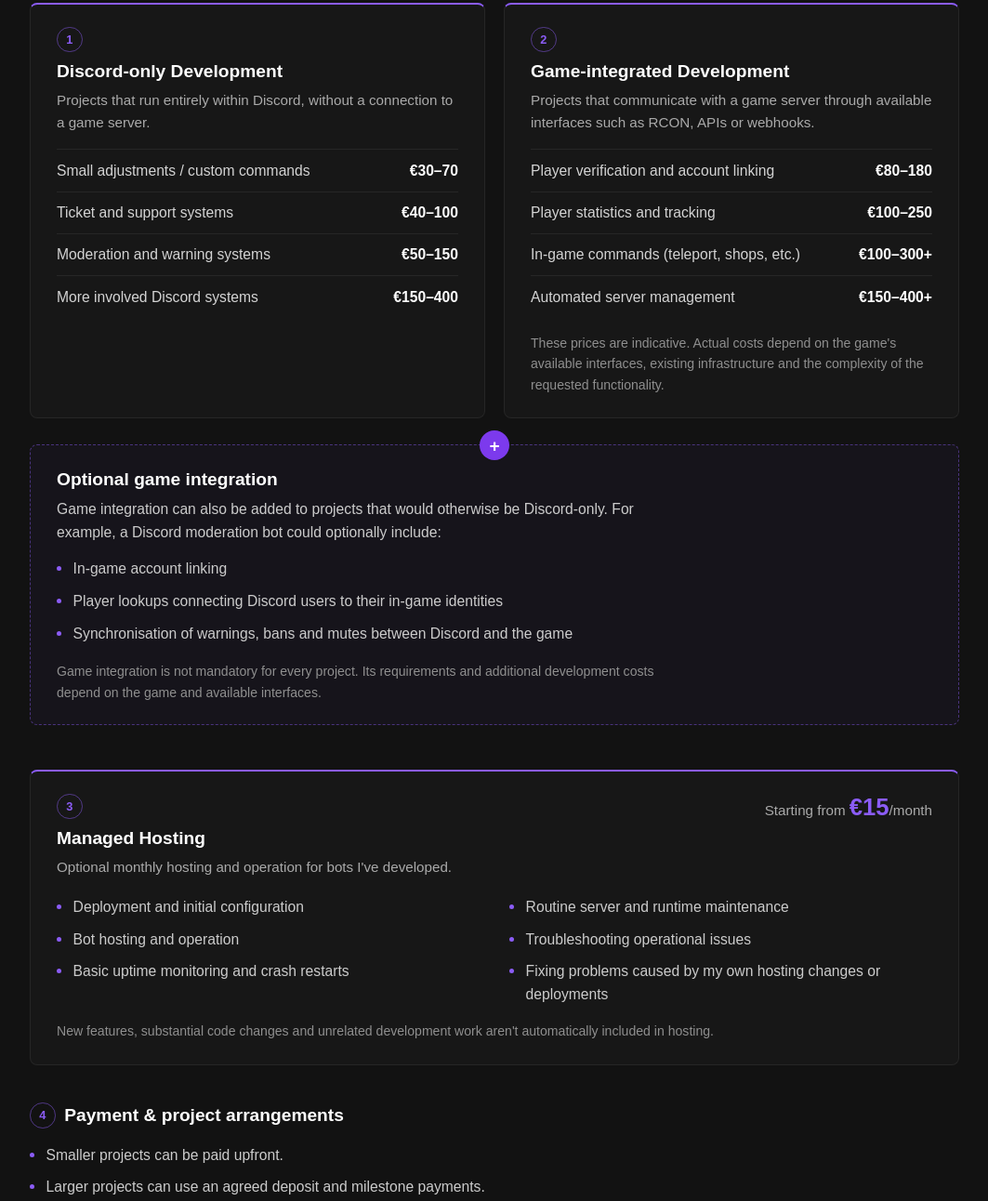
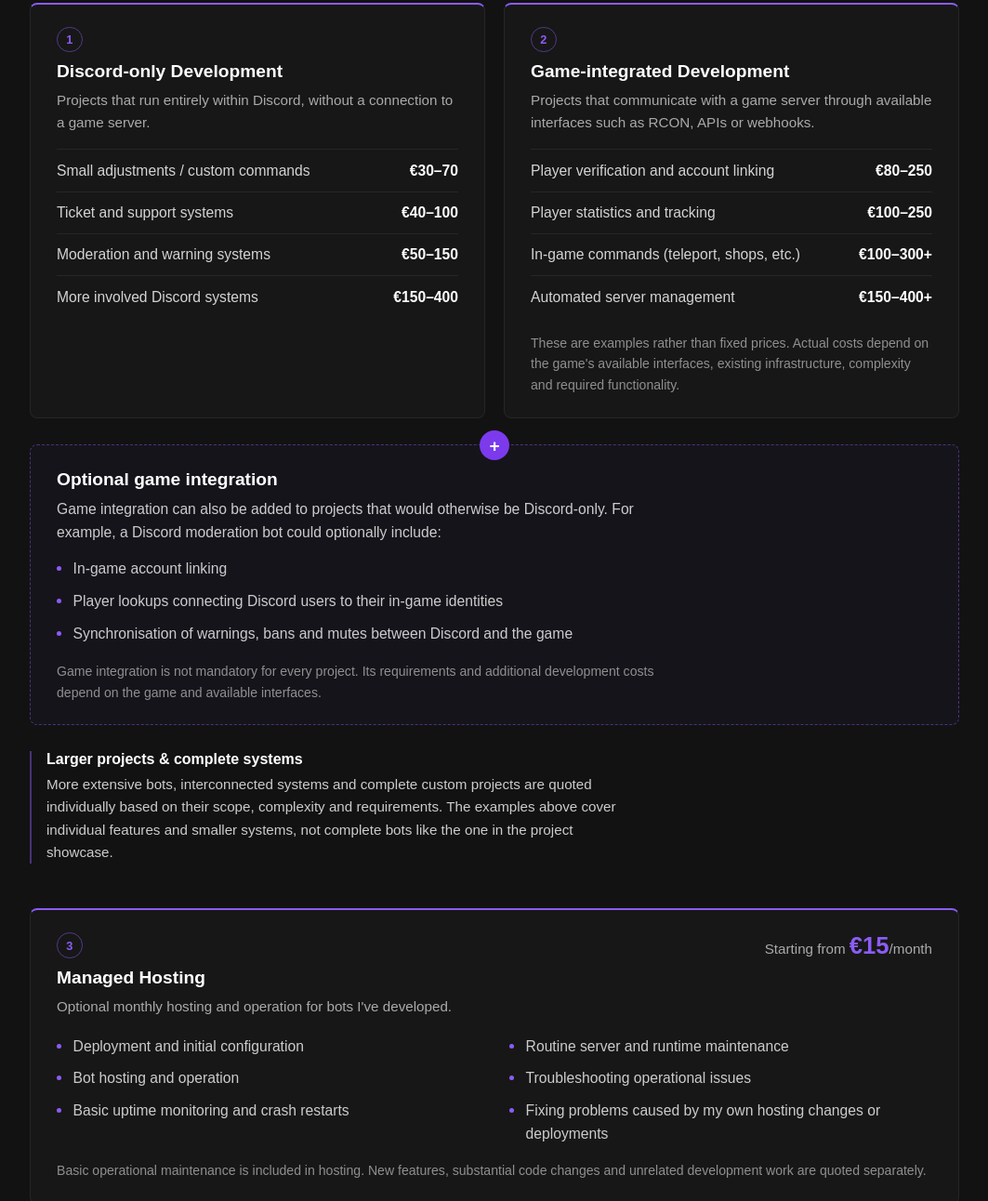
Before and after one commit to AbyssalGloop/abyss-development-website, a plain HTML site: page index.html in a window 1280 px wide. Shown: the part 3376-4668 px from the top of the page at 93% size, without its empty margins (108-1171 px from the left). Drawn offline with Linux system fonts and the light colour scheme.

Commit message:
Update pricing details and add section for larger projects in services

```diff
--- a/index.html
+++ b/index.html
@@ -319,12 +319,12 @@
           <h3>Game-integrated Development</h3>
           <p class="price-card-desc">Projects that communicate with a game server through available interfaces such as RCON, APIs or webhooks.</p>
           <ul class="price-list">
-            <li><span>Player verification and account linking</span> <span class="price">€80–180</span></li>
+            <li><span>Player verification and account linking</span> <span class="price">€80–250</span></li>
             <li><span>Player statistics and tracking</span> <span class="price">€100–250</span></li>
             <li><span>In-game commands (teleport, shops, etc.)</span> <span class="price">€100–300+</span></li>
             <li><span>Automated server management</span> <span class="price">€150–400+</span></li>
           </ul>
-          <p class="price-note">These prices are indicative. Actual costs depend on the game's available interfaces, existing infrastructure and the complexity of the requested functionality.</p>
+          <p class="price-note">These are examples rather than fixed prices. Actual costs depend on the game's available interfaces, existing infrastructure, complexity and required functionality.</p>
         </article>
       </div>
 
@@ -338,6 +338,11 @@
           <li>Synchronisation of warnings, bans and mutes between Discord and the game</li>
         </ul>
         <p class="price-note">Game integration is not mandatory for every project. Its requirements and additional development costs depend on the game and available interfaces.</p>
+      </div>
+
+      <div class="pricing-larger">
+        <h3>Larger projects &amp; complete systems</h3>
+        <p>More extensive bots, interconnected systems and complete custom projects are quoted individually based on their scope, complexity and requirements. The examples above cover individual features and smaller systems, not complete bots like the one in the project showcase.</p>
       </div>
     </div>
 
@@ -358,7 +363,7 @@
         <li>Troubleshooting operational issues</li>
         <li>Fixing problems caused by my own hosting changes or deployments</li>
       </ul>
-      <p class="price-note">New features, substantial code changes and unrelated development work aren't automatically included in hosting.</p>
+      <p class="price-note">Basic operational maintenance is included in hosting. New features, substantial code changes and unrelated development work are quoted separately.</p>
     </article>
 
     <div class="payment-info">
--- a/style.css
+++ b/style.css
@@ -1027,6 +1027,26 @@ section[id] {
   color: #cccccc;
 }
 
+/* Larger projects: quiet note beneath the development examples */
+.pricing-larger {
+  margin-top: 1.75rem;
+  padding-left: 1rem;
+  border-left: 2px solid rgba(139, 92, 246, 0.45);
+}
+
+.pricing-larger h3 {
+  margin: 0 0 0.4rem;
+  font-size: 1rem;
+}
+
+.pricing-larger p {
+  max-width: 620px;
+  margin: 0;
+  font-size: 0.95rem;
+  line-height: 1.6;
+  color: #cccccc;
+}
+
 .price-addon > .price-note {
   margin: 1.1rem 0 0;
   font-size: 0.88rem;
```
